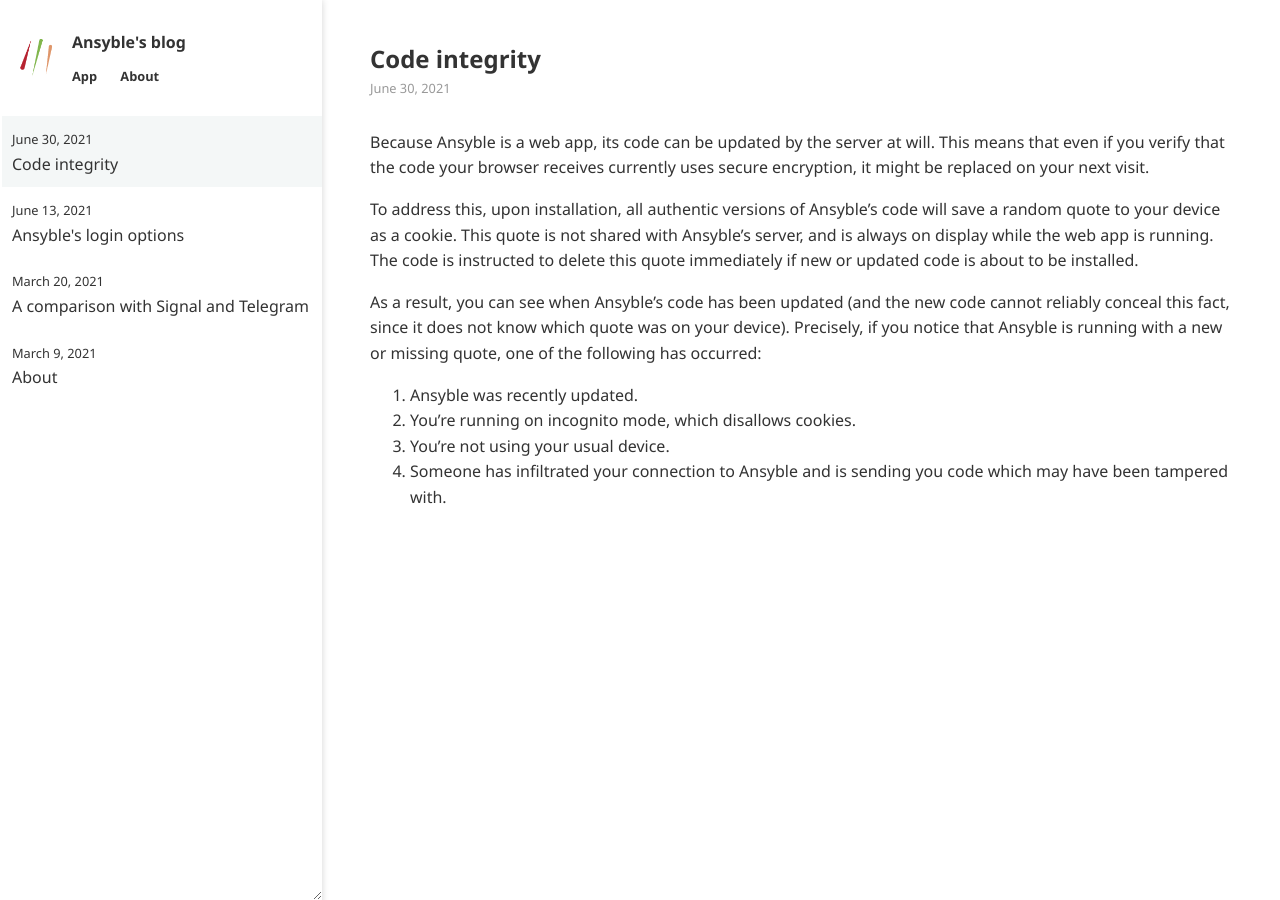
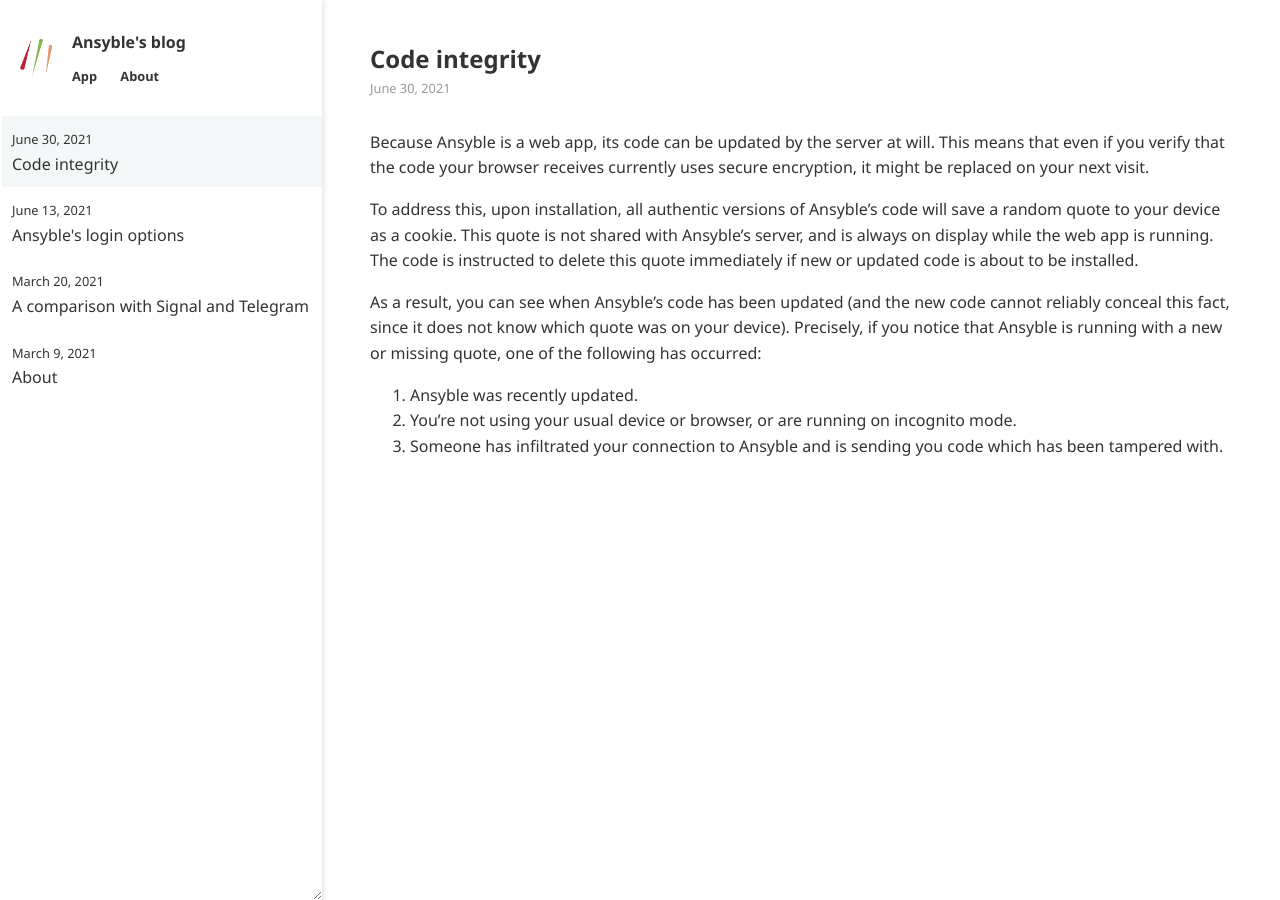
Before and after one commit to ansyblenetwork/ansybleblog, a Jekyll site: the page built from _posts/2021-06-30-code-integrity-quote.md, in a window 1280 px wide. Built offline with Jekyll 4.4.1, drawn with Linux system fonts in a browser that asks for light colours.

Commit message:
Update 2021-06-30-code-integrity-quote.md

```diff
--- a/_posts/2021-06-30-code-integrity-quote.md
+++ b/_posts/2021-06-30-code-integrity-quote.md
@@ -10,6 +10,5 @@ To address this, upon installation, all authentic versions of Ansyble's code wil
 As a result, you can see when Ansyble's code has been updated (and the new code cannot reliably conceal this fact, since it does not know which quote was on your device). Precisely, if you notice that Ansyble is running with a new or missing quote, one of the following has occurred:
 
 1. Ansyble was recently updated.
-2. You're running on incognito mode, which disallows cookies.
-3. You're not using your usual device.
-4. Someone has infiltrated your connection to Ansyble and is sending you code which may have been tampered with.
+2. You're not using your usual device or browser, or are running on incognito mode.
+3. Someone has infiltrated your connection to Ansyble and is sending you code which has been tampered with.
```
